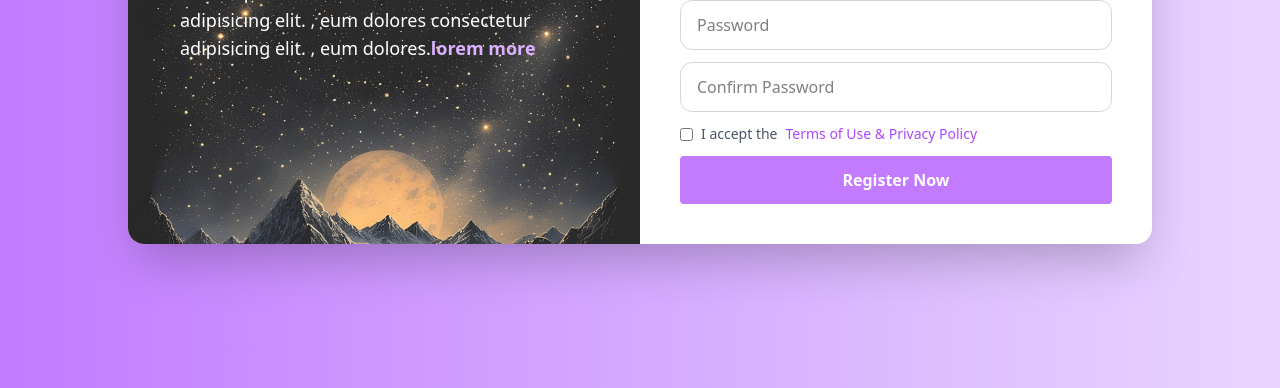
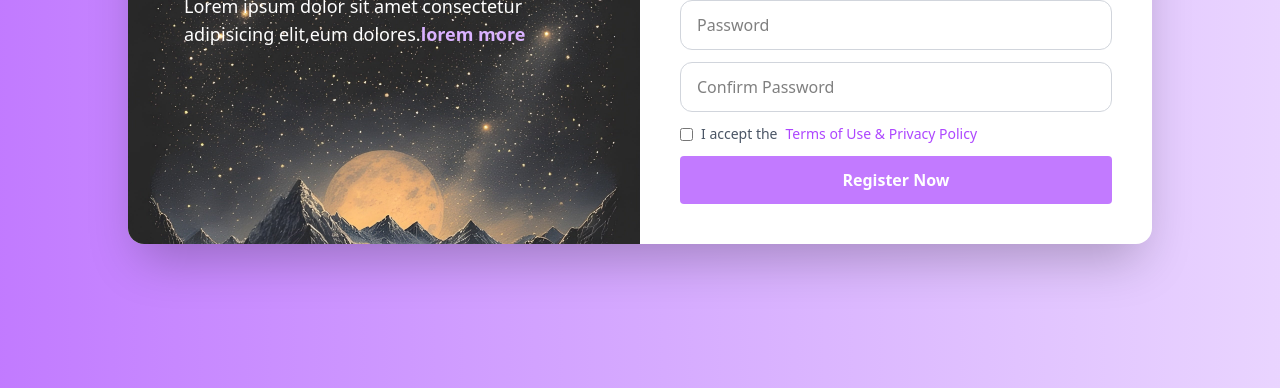
Before and after one commit to Safrinmohammed/login-page, a website: page index.html in a window 1280 px wide. Shown: the part 412-800 px from the top of the page. Drawn offline with Linux system fonts and the light colour scheme.

Commit message:
final commite

```diff
--- a/index.html
+++ b/index.html
@@ -13,14 +13,14 @@
 
 
 
-        <div class="h-60 p-5 md:h-full bg-[url('/src/assets/img/mountain.jpg')] bg-cover  brightness-100  ">
+        <div class="h-60 p-6 md:h-full bg-[url('/src/assets/img/mountain.jpg')] bg-cover  brightness-100  ">
 
             <div class=" flex  flex-col h-full items-center justify-center  px-8 text-white">
 
 
                 <h1 class="text-5xl font-bold mb-4">Welcome</h1>
 
-                <p class="text-lg">Lorem ipsum dolor sit amet consectetur adipisicing elit. , eum dolores consectetur adipisicing elit. , eum dolores.<a href=" "class="text-purple-300 font-semibold">lorem more</a> </p>
+                <p class="text-lg">Lorem ipsum dolor sit amet consectetur adipisicing elit,eum dolores.<a href=" "class="text-purple-300 font-semibold">lorem more</a> </p>
 
             </div>
         </div>
```
